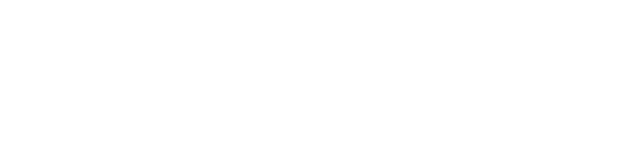
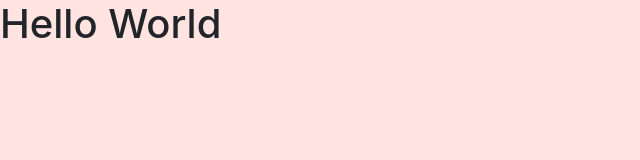
Before and after one commit to patrickthumeyer/New_Project, a website: page src/index.html in a window 1280 px wide. Shown: the whole page, without its empty margins (0-640 px from the left). Drawn offline with nearby package versions, Linux system fonts and the light colour scheme; files that its build step writes are made by us from their sources.

Commit message:
initial commit

```diff
--- a/src/index.html
+++ b/src/index.html
@@ -8,6 +8,8 @@
     <link rel="stylesheet" href="styles/main.css" />
   </head>
   <body>
+    <h1>Hello World</h1>
+
     <!-- Custom scripts, edit above this line -->
     <script src="scripts/index.js"></script>
   </body>
--- a/src/scss/main.scss
+++ b/src/scss/main.scss
@@ -1,2 +1,6 @@
 // This is where you can import other stylesheets or write your scss code
 @import "../../node_modules/bootstrap/scss/bootstrap";
+
+body {
+  background-color: mistyrose;
+}
```
Also changed, not shown: 2 other files.
